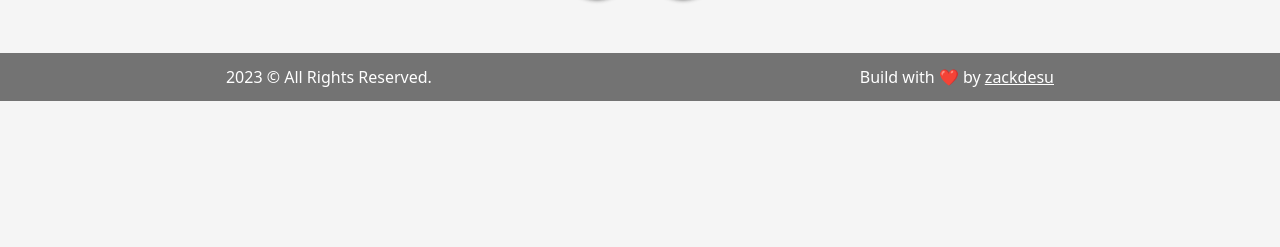
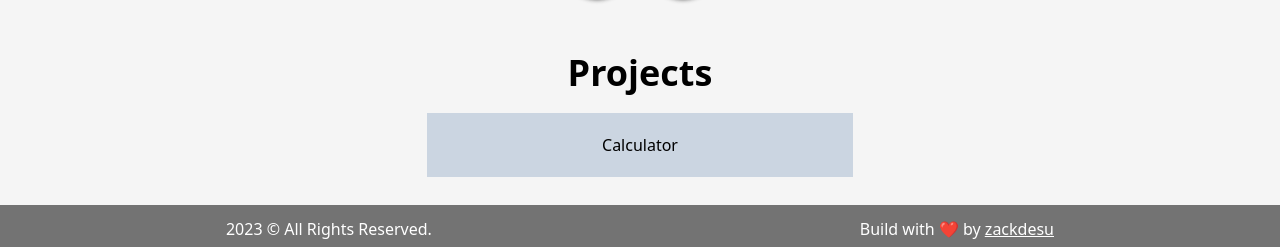
Before and after one commit to zackdesu/portfolio, a Next.js app: page / in a window 1280 px wide. Shown: the part 1701-1948 px from the top of the page. Before the commit the page ends 1802 px from the top, so only its background shows below. Built offline with nearby package versions, Linux system fonts and the light colour scheme.

Commit message:
add my projects

```diff
--- a/app/page.jsx
+++ b/app/page.jsx
@@ -2,12 +2,14 @@ import React from "react";
 import Home from "./home";
 import About from "./about";
 import Skills from "./skills";
+import MyProjects from "./myprojects";
 
 const Page = () => (
   <>
     <Home />
     <About />
     <Skills />
+    <MyProjects />
   </>
 );
 
```
